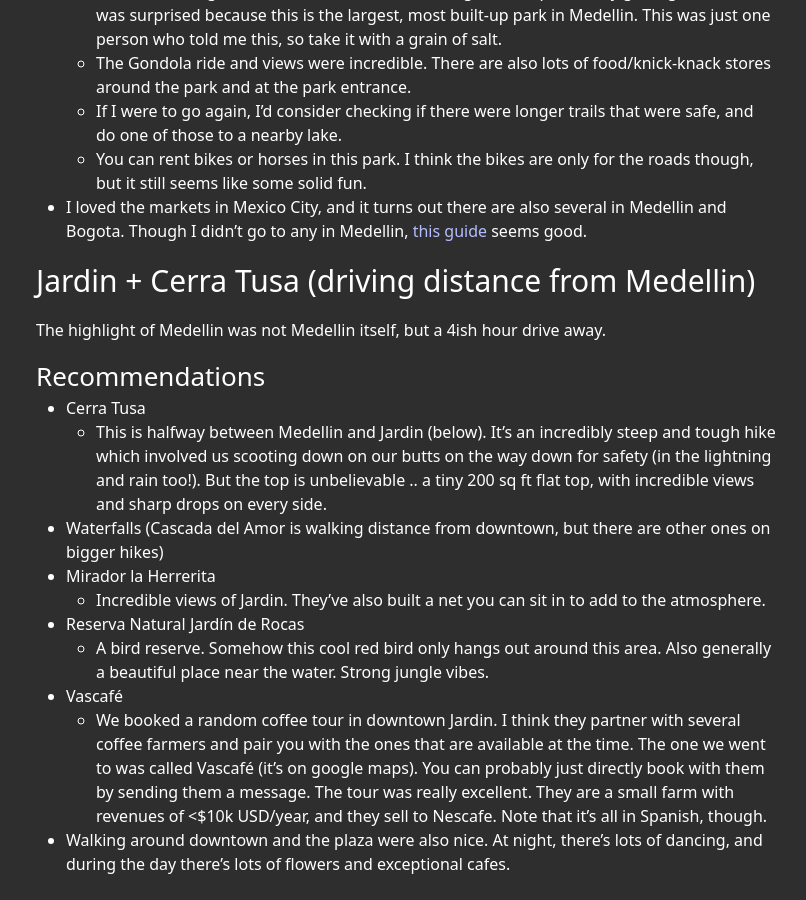
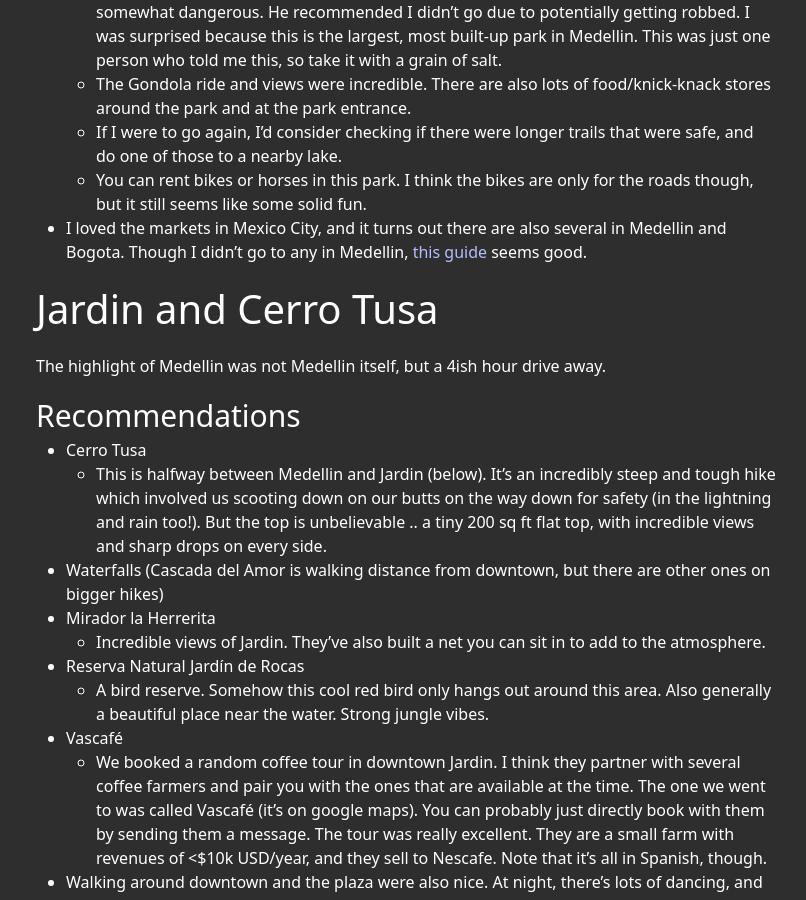
Before and after one commit to chaselambda/chaselambda.github.io, a Jekyll site: the page built from _posts/2023-05-13-trip-report-colombia.md, in a window 1280 px wide and 900 px high, scrolled down 1769 px. Shown: the whole window, without its empty margins (234-1040 px from the left). Built offline with Jekyll 4.4.1, drawn with Linux system fonts in a browser that asks for light colours.

Commit message:
colombia, rhyming updates

```diff
--- a/_posts/2022-05-07-rhyme-theory.markdown
+++ b/_posts/2022-05-07-rhyme-theory.markdown
@@ -73,7 +73,7 @@
     - All nasals match (m, n, ng)
     - Some plosives (p, b, d, t) along with some fricatives (s). The front top of your mouth.
     - Other plosives (k, g). The back of your mouth.
-    - Ch, sh
+    - Ch, j, sh
     - Some don’t match too well (sh, f, z, v, l, r)
     - If the vowel sound is at the end, that works for anything
 
--- a/_posts/2023-05-13-trip-report-colombia.md
+++ b/_posts/2023-05-13-trip-report-colombia.md
@@ -19,13 +19,13 @@
 
 We turned out to be very similar in our interests, chillness, and interest in adventures. There’s something very special about being able to travel with others so effectively — I’m happy how well this group worked out.
 
-## Medellin
+# Medellin
 
 Medellin is a gorgeous city. The main areas of the city sit in a valley with mountains flanking both sides. A short, beautiful, gondola ride up into these hills (both East and West) will give you some stunning views. Medellin is also incredibly lush given the temperate weather and decent rainfall, and the wealthier neighborhoods are filled with plants on their balconies.
 
 The people are outstandingly kind and friendly. We went during the peak rainy season (late April), and despite a weather forecast of rain every single day, it only drizzled. Anecdotally I’ve heard that the rain comes in fits and starts, so even during a rainy day you can often just wait it out for half an hour. But you might as well not go in April/May in case I’m wrong about this.
 
-### Recommendations
+## Recommendations
 
 I didn’t go to any museums. I also heard that [https://realcitytours.com/](https://realcitytours.com/) has some good walking tours, which I wish I had time to go to. But of the things that I did go to, I loved:
 
@@ -45,13 +45,13 @@
     - You can rent bikes or horses in this park. I think the bikes are only for the roads though, but it still seems like some solid fun.
 - I loved the markets in Mexico City, and it turns out there are also several in Medellin and Bogota. Though I didn’t go to any in Medellin, [this guide](https://theculturetrip.com/south-america/colombia/articles/the-best-markets-in-medellin-colombia/) seems good.
 
-## Jardin + Cerra Tusa (driving distance from Medellin)
+# Jardin and Cerro Tusa
 
 The highlight of Medellin was not Medellin itself, but a 4ish hour drive away.
 
-### Recommendations
+## Recommendations
 
-- Cerra Tusa
+- Cerro Tusa
     - This is halfway between Medellin and Jardin (below). It’s an incredibly steep and tough hike which involved us scooting down on our butts on the way down for safety (in the lightning and rain too!). But the top is unbelievable .. a tiny 200 sq ft flat top, with incredible views and sharp drops on every side.
 - Waterfalls (Cascada del Amor is walking distance from downtown, but there are other ones on bigger hikes)
 - Mirador la Herrerita
@@ -62,9 +62,9 @@
     - We booked a random coffee tour in downtown Jardin. I think they partner with several coffee farmers and pair you with the ones that are available at the time. The one we went to was called Vascafé (it’s on google maps). You can probably just directly book with them by sending them a message. The tour was really excellent. They are a small farm with revenues of <$10k USD/year, and they sell to Nescafe. Note that it’s all in Spanish, though.
 - Walking around downtown and the plaza were also nice. At night, there’s lots of dancing, and during the day there’s lots of flowers and exceptional cafes.
 
-## Bogota
+# Bogota
 
-### Recommendations
+## Recommendations
 
 - Cyclovia
     - Every Sunday, 70+ miles of road are closed to cars. It turns out that Bogota has been running this far longer than most other places, running this regularly since the 90s! The city comes alive with hundreds of thousands of people taking advantage of these closed roads running, biking, and roller skating. There’s also a famous hill climb called “Patios” where thousands of people ride up, especially on Sundays.
@@ -93,14 +93,14 @@
     - Colombia plays a social/party sport called Tejo, where you throw a rock (called a Tejo) at a target that has some exploding gunpowder targets. I recommend looking up a bar that has Tejo and playing.
 - I briefly stopped by Parque 93. It’s a very hip/upscale neighborhood, but I found it to be too much so. It seems the main thing to do is simply buy and eat things, as it’s very commercial. I’ve heard many people like it though, and given how little time I spent there, you should hold some skepticism for my anti-recommendation.
 
-### Other ideas on things to do
+## Other ideas on things to do
 
 - Visit a nearby [Páramo ecosystem](https://en.wikipedia.org/wiki/P%C3%A1ramo)
     - This is a special high-altitude ecosystem that only exists in the Andes. My walking tour guide strongly recommended visiting it.
 - Some huge night clubs
 - La Chorrera and Chiflon waterfalls
 
-## Suesca
+# Suesca
 
 Suesca is a climbing destination located just an hour's drive north of Bogota. It offers an incredible set of rocks to climb. Check out this [helpful guide](https://www.thewanderingclimber.com/suesca-climbing-guide/) for more information. If you're curious about Suesca, feel free to ask me! You can rent equipment and buy a guidebook in town. Both sport and traditional climbing are available.
 
```
